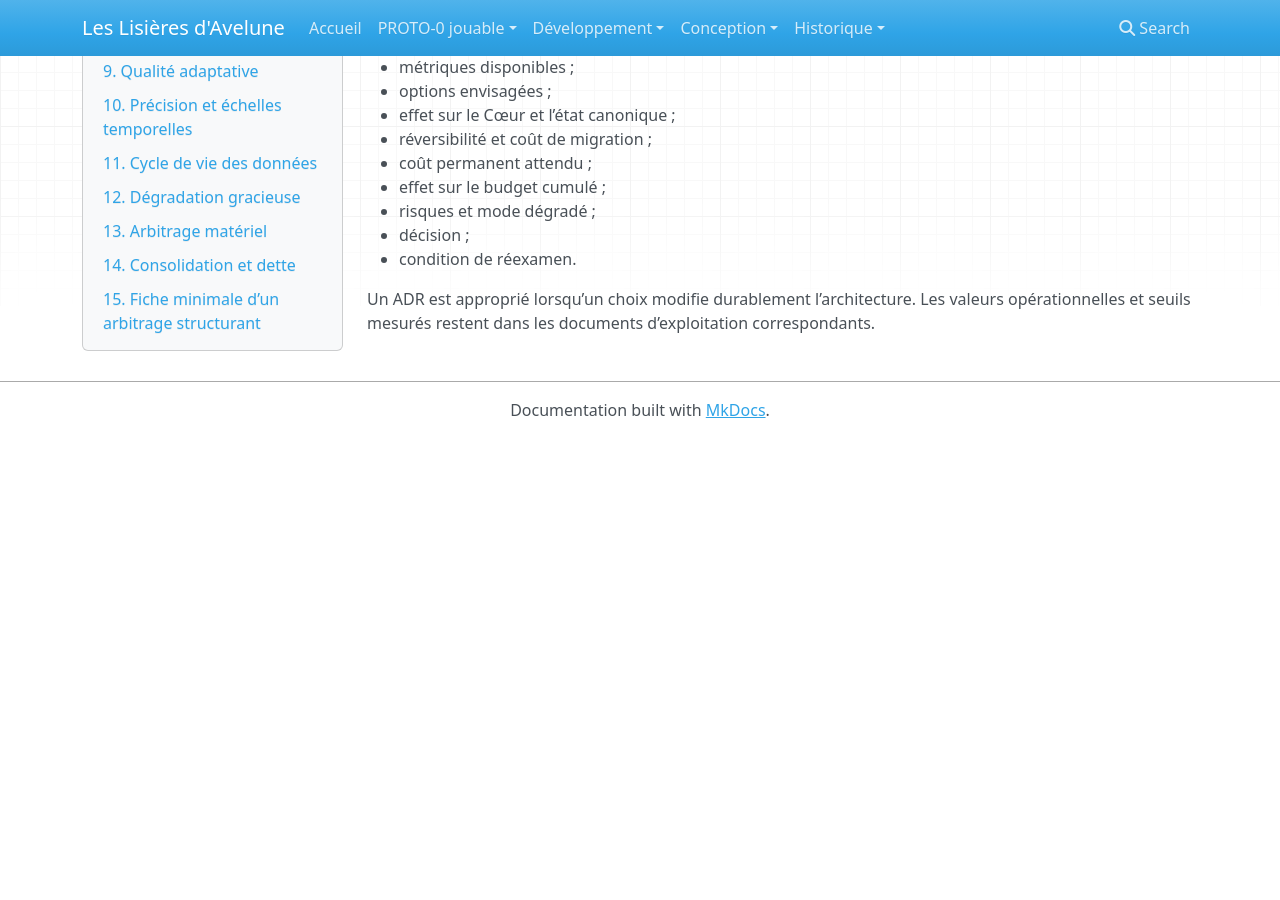
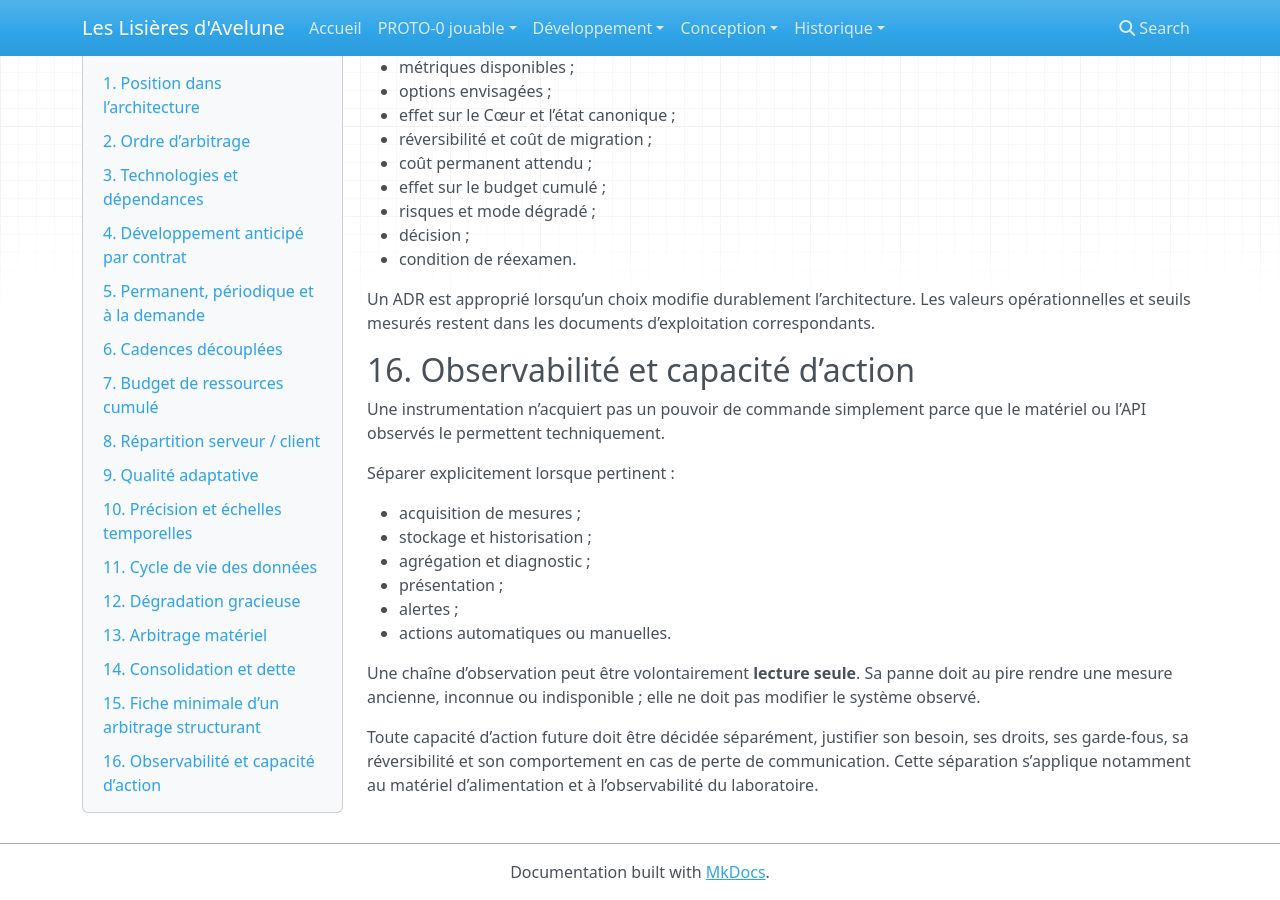
Before and after one commit to Abeliome-Officiel/les-lisieres-avelune, an MkDocs documentation site: the page built from docs/development/ARBITRATION_LONGEVITY_AND_RESOURCES.md, in a window 1280 px wide and 900 px high, scrolled down 5982 px. Built offline with MkDocs 1.6.1, drawn with Linux system fonts in a browser that asks for light colours; nearby versions of some CDN libraries; before the commit the page ends 6420 px from its top, so only the background shows below that; some of the changed text lies outside the part shown.

Commit message:
docs: separate observability from actuation

```diff
--- a/docs/development/ARBITRATION_LONGEVITY_AND_RESOURCES.md
+++ b/docs/development/ARBITRATION_LONGEVITY_AND_RESOURCES.md
@@ -243,3 +243,20 @@ Pour une décision technique ou matérielle significative, conserver au minimum
 - condition de réexamen.
 
 Un ADR est approprié lorsqu’un choix modifie durablement l’architecture. Les valeurs opérationnelles et seuils mesurés restent dans les documents d’exploitation correspondants.
+
+## 16. Observabilité et capacité d’action
+
+Une instrumentation n’acquiert pas un pouvoir de commande simplement parce que le matériel ou l’API observés le permettent techniquement.
+
+Séparer explicitement lorsque pertinent :
+
+- acquisition de mesures ;
+- stockage et historisation ;
+- agrégation et diagnostic ;
+- présentation ;
+- alertes ;
+- actions automatiques ou manuelles.
+
+Une chaîne d’observation peut être volontairement **lecture seule**. Sa panne doit au pire rendre une mesure ancienne, inconnue ou indisponible ; elle ne doit pas modifier le système observé.
+
+Toute capacité d’action future doit être décidée séparément, justifier son besoin, ses droits, ses garde-fous, sa réversibilité et son comportement en cas de perte de communication. Cette séparation s’applique notamment au matériel d’alimentation et à l’observabilité du laboratoire.
```
Also changed, not shown: other parts of docs/development/ARBITRATION_LONGEVITY_AND_RESOURCES.md (+1 -1 lines).
